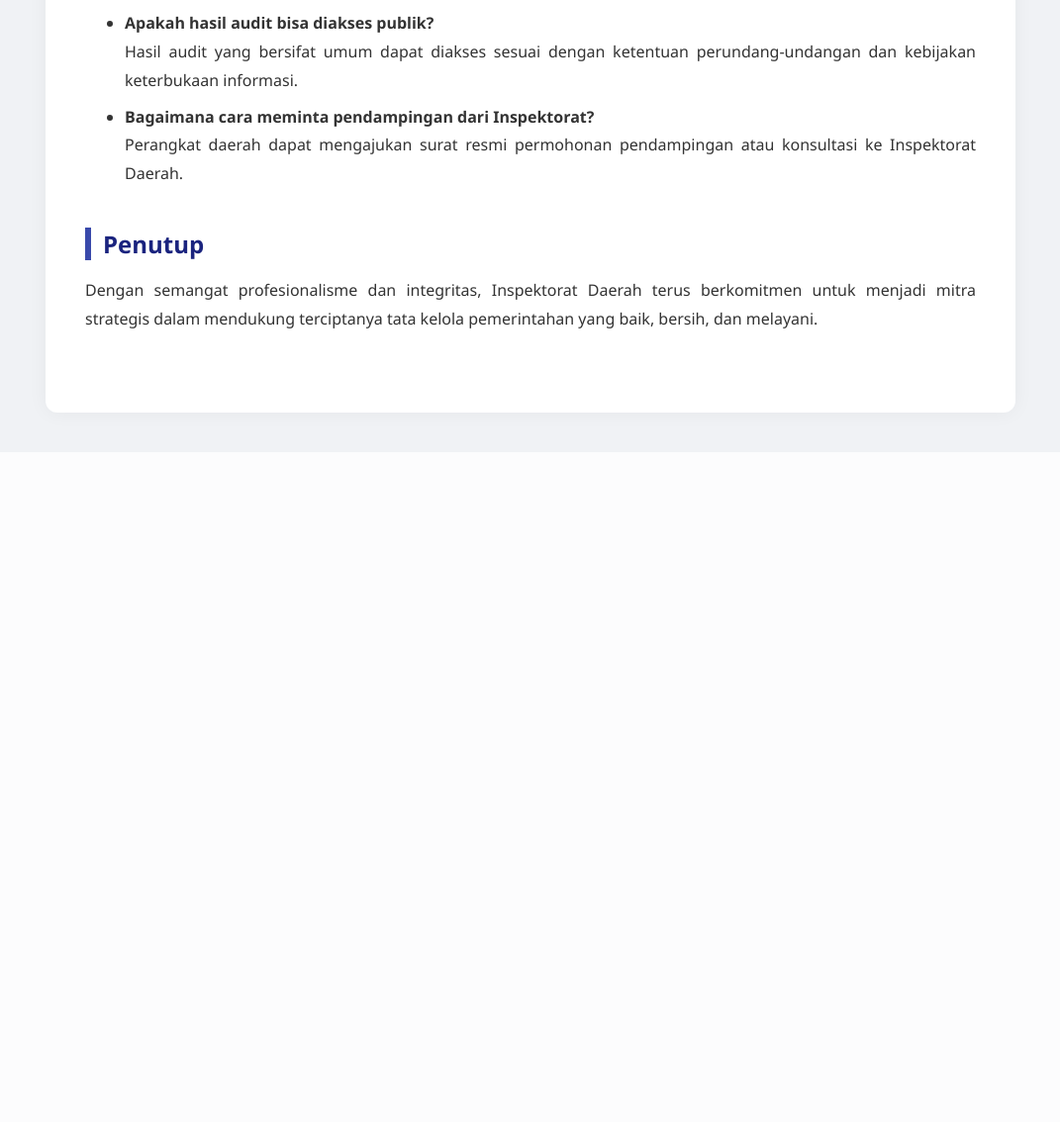
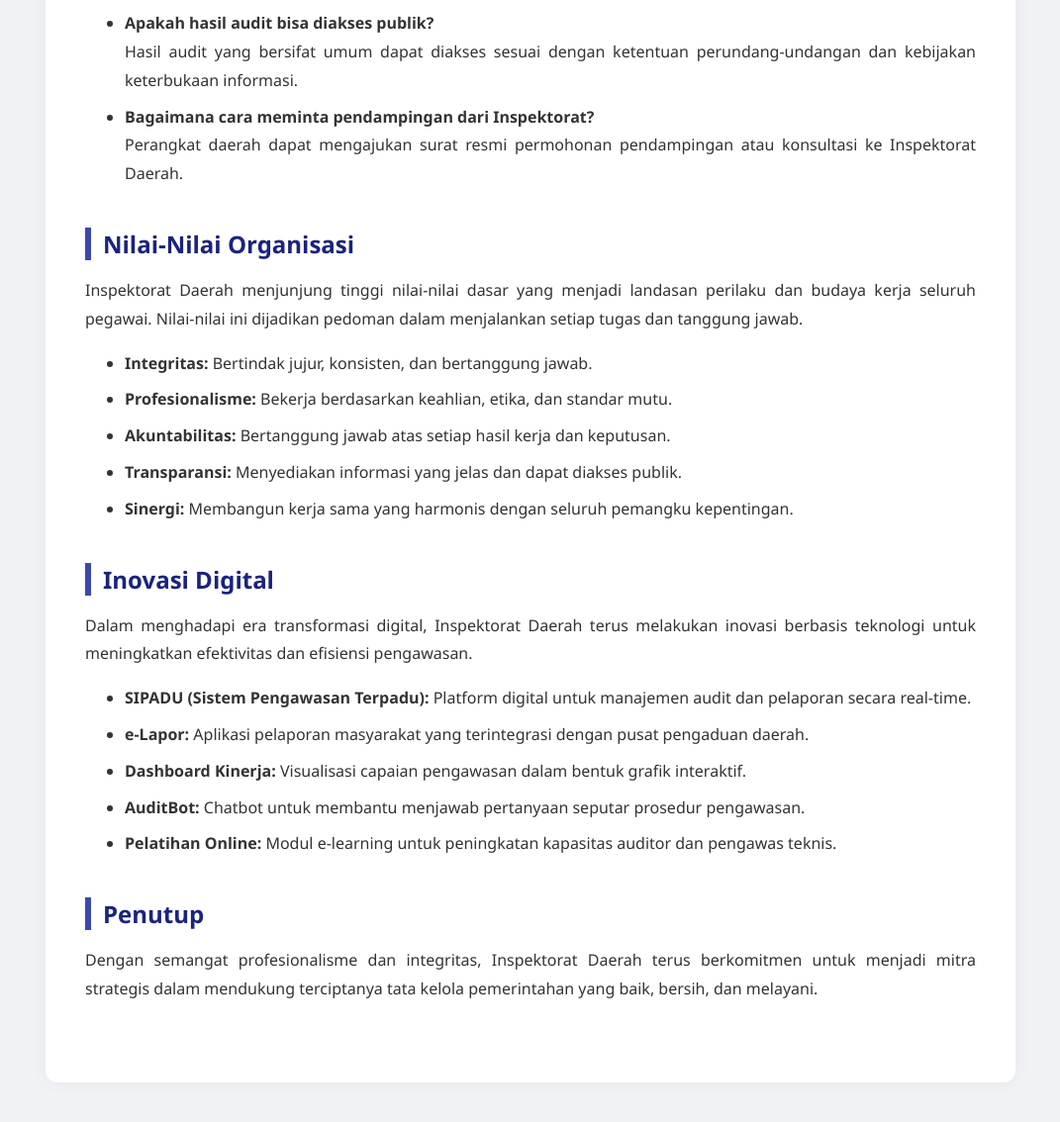
Before and after one commit to muharya022/ilkom-22-cloud-7, a Django app: template sistem_laporan/templates/profile.html in a window 1280 px wide. Shown: the part 3092-4226 px from the top of the page at 99% size, without its empty margins (104-1175 px from the left). Before the commit the page ends 3523 px from the top, so only its background shows below. Run offline with Django 5.2, Linux system fonts and the light colour scheme; the template is opened without the code that fills it, so the values that code supplies are empty; some libraries are stand-ins or nearby versions.

Commit message:
update profile

```diff
--- a/sistem_laporan/templates/profile.html
+++ b/sistem_laporan/templates/profile.html
@@ -53,6 +53,7 @@
         <h1>Profil Inspektorat Daerah</h1>
 
         <div class="section">
+
             <h2>Tugas Pokok dan Fungsi</h2>
             <p>
                 Inspektorat merupakan unsur pengawas penyelenggaraan pemerintahan daerah yang memiliki tugas pokok untuk melaksanakan pengawasan internal terhadap kinerja dan keuangan pada seluruh perangkat daerah.
@@ -71,6 +72,7 @@
         </div>
 
         <div class="section">
+
             <h2>Visi</h2>
             <p>
                 Menjadi pengawas internal yang profesional dan terpercaya dalam mendukung terwujudnya tata kelola pemerintahan yang baik dan bersih di lingkungan Pemerintah Daerah.
@@ -78,6 +80,7 @@
         </div>
 
         <div class="section">
+
             <h2>Misi</h2>
             <ul>
                 <li>Meningkatkan kapasitas dan integritas aparatur pengawasan internal.</li>
@@ -89,6 +92,7 @@
         </div>
 
         <div class="section">
+
             <h2>Struktur Organisasi</h2>
             <p>
                 Struktur organisasi Inspektorat terdiri dari:
@@ -102,6 +106,7 @@
         </div>
 
         <div class="section">
+
             <h2>Dasar Hukum</h2>
             <p>Inspektorat menjalankan tugasnya berdasarkan beberapa peraturan perundang-undangan, antara lain:</p>
             <ul>
@@ -113,6 +118,7 @@
         </div>
 
         <div class="section contact">
+
             <h2>Kontak</h2>
             <p><strong>Alamat:</strong> Jl. Contoh No. 123, Kota Contoh, Provinsi Contoh</p>
             <p><strong>Email:</strong> inspektorat@kotacontoh.go.id</p>
@@ -121,6 +127,7 @@
         </div>
 
         <div class="section">
+
             <h2>Sejarah Singkat</h2>
             <p>
                 Inspektorat Daerah dibentuk sebagai respon terhadap perlunya pengawasan yang lebih terfokus dan terstruktur terhadap jalannya pemerintahan di daerah. Sejak berdiri pada tahun 2001, Inspektorat telah mengalami berbagai perubahan struktural untuk meningkatkan efektivitas dan profesionalisme dalam melakukan pengawasan.
@@ -131,6 +138,7 @@
         </div>
 
         <div class="section">
+
             <h2>Program Unggulan</h2>
             <ul>
                 <li><strong>Pengawasan Tematik:</strong> Fokus pada bidang strategis seperti pendidikan, kesehatan, dan infrastruktur.</li>
@@ -142,6 +150,7 @@
         </div>
 
         <div class="section">
+
             <h2>Galeri Kegiatan</h2>
             <div style="display: flex; flex-wrap: wrap; gap: 20px;">
                 <img src="https://via.placeholder.com/200x120" alt="Kegiatan 1">
@@ -153,6 +162,7 @@
         </div>
 
         <div class="section">
+
             <h2>Testimoni Masyarakat</h2>
             <blockquote style="font-style: italic; color: #555;">
                 "Kami sangat terbantu dengan program pendampingan Inspektorat dalam perencanaan dan pelaporan anggaran desa."
@@ -165,6 +175,7 @@
         </div>
 
         <div class="section">
+
             <h2>FAQ (Pertanyaan yang Sering Diajukan)</h2>
             <ul>
                 <li><strong>Apakah Inspektorat menerima laporan dari masyarakat?</strong><br>
@@ -179,6 +190,38 @@
         </div>
 
         <div class="section">
+
+            <h2>Nilai-Nilai Organisasi</h2>
+            <p>
+                Inspektorat Daerah menjunjung tinggi nilai-nilai dasar yang menjadi landasan perilaku dan budaya kerja seluruh pegawai. Nilai-nilai ini dijadikan pedoman dalam menjalankan setiap tugas dan tanggung jawab.
+            </p>
+            <ul>
+                <li><strong>Integritas:</strong> Bertindak jujur, konsisten, dan bertanggung jawab.</li>
+                <li><strong>Profesionalisme:</strong> Bekerja berdasarkan keahlian, etika, dan standar mutu.</li>
+                <li><strong>Akuntabilitas:</strong> Bertanggung jawab atas setiap hasil kerja dan keputusan.</li>
+                <li><strong>Transparansi:</strong> Menyediakan informasi yang jelas dan dapat diakses publik.</li>
+                <li><strong>Sinergi:</strong> Membangun kerja sama yang harmonis dengan seluruh pemangku kepentingan.</li>
+            </ul>
+        </div>
+
+        <div class="section">
+
+            <h2>Inovasi Digital</h2>
+            <p>
+                Dalam menghadapi era transformasi digital, Inspektorat Daerah terus melakukan inovasi berbasis teknologi untuk meningkatkan efektivitas dan efisiensi pengawasan.
+            </p>
+            <ul>
+                <li><strong>SIPADU (Sistem Pengawasan Terpadu):</strong> Platform digital untuk manajemen audit dan pelaporan secara real-time.</li>
+                <li><strong>e-Lapor:</strong> Aplikasi pelaporan masyarakat yang terintegrasi dengan pusat pengaduan daerah.</li>
+                <li><strong>Dashboard Kinerja:</strong> Visualisasi capaian pengawasan dalam bentuk grafik interaktif.</li>
+                <li><strong>AuditBot:</strong> Chatbot untuk membantu menjawab pertanyaan seputar prosedur pengawasan.</li>
+                <li><strong>Pelatihan Online:</strong> Modul e-learning untuk peningkatan kapasitas auditor dan pengawas teknis.</li>
+            </ul>
+        </div>
+
+
+        <div class="section">
+
             <h2>Penutup</h2>
             <p>
                 Dengan semangat profesionalisme dan integritas, Inspektorat Daerah terus berkomitmen untuk menjadi mitra strategis dalam mendukung terciptanya tata kelola pemerintahan yang baik, bersih, dan melayani.
```
